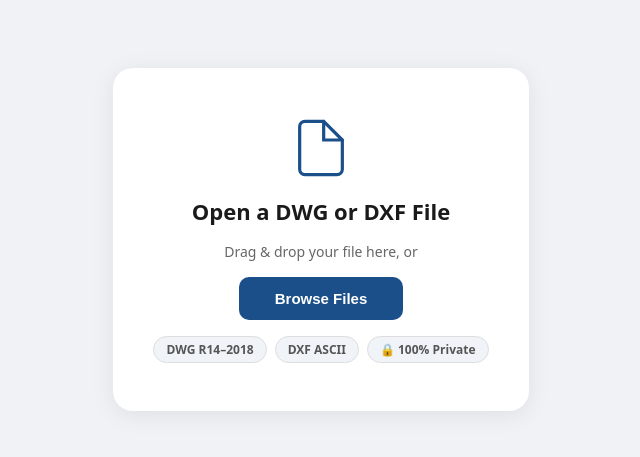
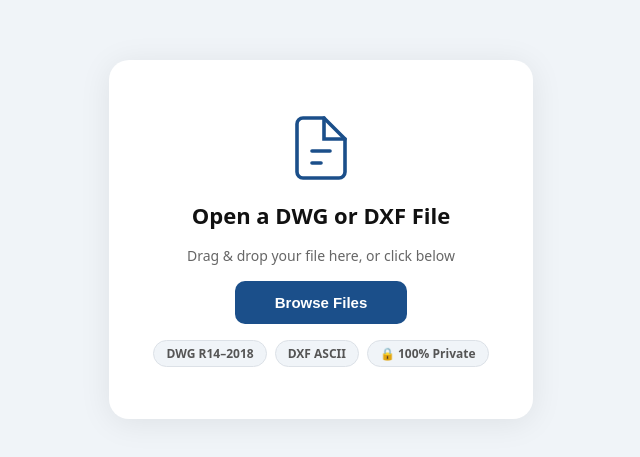
Before and after one commit to mmuge/CADviewer, a Vue app: page / in a window 1280 px wide. Shown: the part 161-618 px from the top of the page, without its empty margins (319-959 px from the left). Built offline with nearby package versions, Linux system fonts and the light colour scheme.

Commit message:
fix: use MlCadViewer official component

```diff
--- a/src/App.vue
+++ b/src/App.vue
@@ -1,45 +1,41 @@
 <template>
-  <div class="app-root" :dir="dir">
+  <div class="app-root">
 
-    <!-- Show file picker if no file loaded -->
-    <div v-if="!selectedFile" class="drop-zone" @dragover.prevent @drop.prevent="onDrop">
+    <!-- ── File picker screen ── -->
+    <div v-if="!fileUrl" class="drop-zone" @dragover.prevent @drop.prevent="onDrop">
       <div class="drop-inner">
-        <svg width="64" height="64" viewBox="0 0 24 24" fill="none"
-             stroke="currentColor" stroke-width="1.2" stroke-linecap="round">
+        <svg width="72" height="72" viewBox="0 0 24 24" fill="none"
+             stroke="#1B4F8A" stroke-width="1.2" stroke-linecap="round">
           <path d="M13 2H6a2 2 0 0 0-2 2v16a2 2 0 0 0 2 2h12a2 2 0 0 0 2-2V9z"/>
           <polyline points="13 2 13 9 20 9"/>
+          <line x1="9" y1="13" x2="15" y2="13"/>
+          <line x1="9" y1="17" x2="12" y2="17"/>
         </svg>
-        <h1>{{ dir === 'rtl' ? 'افتح ملف DWG أو DXF' : 'Open a DWG or DXF File' }}</h1>
-        <p>{{ dir === 'rtl' ? 'اسحب الملف هنا، أو' : 'Drag & drop your file here, or' }}</p>
+        <h1>Open a DWG or DXF File</h1>
+        <p>Drag & drop your file here, or click below</p>
         <input ref="fileInput" type="file" accept=".dwg,.dxf" style="display:none" @change="onInputChange" />
-        <button @click="fileInput?.click()">
-          {{ dir === 'rtl' ? 'استعراض الملفات' : 'Browse Files' }}
-        </button>
+        <button @click="fileInput?.click()">Browse Files</button>
         <div class="badges">
           <span>DWG R14–2018</span>
           <span>DXF ASCII</span>
-          <span>🔒 {{ dir === 'rtl' ? 'خصوصية تامة' : '100% Private' }}</span>
+          <span>🔒 100% Private</span>
         </div>
       </div>
     </div>
 
-    <!-- CAD Viewer Component (official @mlightcad/cad-viewer) -->
-    <div v-if="selectedFile" class="viewer-wrap">
-      <!-- Top bar -->
+    <!-- ── CAD Viewer screen ── -->
+    <div v-else class="viewer-wrap">
       <header class="top-bar">
         <span class="app-title">📐 CAD Viewer</span>
-        <span class="file-name">{{ selectedFile.name }}</span>
-        <div class="bar-actions">
-          <button @click="toggleLang">{{ isAr ? 'EN' : 'ع' }}</button>
-          <button @click="selectedFile = null">📂 {{ isAr ? 'فتح ملف آخر' : 'Open File' }}</button>
-        </div>
+        <span class="file-name">{{ fileName }}</span>
+        <button class="open-btn" @click="closeFile">📂 Open Another File</button>
       </header>
 
-      <!-- The official viewer component -->
+      <!-- Official MlCadViewer — pass the blob URL directly -->
       <MlCadViewer
         class="cad-viewer"
-        :local-file="selectedFile"
-        :locale="isAr ? 'zh' : 'en'"
+        locale="en"
+        :url="fileUrl"
       />
     </div>
 
@@ -47,21 +43,12 @@
 </template>
 
 <script setup lang="ts">
-import { ref, computed, onMounted } from 'vue'
+import { ref } from 'vue'
 import { MlCadViewer } from '@mlightcad/cad-viewer'
 
-const selectedFile = ref<File | null>(null)
-const fileInput    = ref<HTMLInputElement | null>(null)
-const isAr         = ref(false)
-const dir          = computed(() => isAr.value ? 'rtl' : 'ltr')
-
-onMounted(() => {
-  isAr.value = navigator.language.startsWith('ar')
-})
-
-function toggleLang() {
-  isAr.value = !isAr.value
-}
+const fileInput = ref<HTMLInputElement | null>(null)
+const fileUrl   = ref<string | null>(null)
+const fileName  = ref('')
 
 function onDrop(ev: DragEvent) {
   const file = ev.dataTransfer?.files[0]
@@ -79,113 +66,75 @@ function loadFile(file: File) {
     alert('Please use .dwg or .dxf files only.')
     return
   }
-  selectedFile.value = file
+  // Revoke previous URL to free memory
+  if (fileUrl.value) URL.revokeObjectURL(fileUrl.value)
+
+  fileName.value = file.name
+  fileUrl.value  = URL.createObjectURL(file)
+}
+
+function closeFile() {
+  if (fileUrl.value) URL.revokeObjectURL(fileUrl.value)
+  fileUrl.value = null
+  fileName.value = ''
 }
 </script>
 
 <style>
 *, *::before, *::after { box-sizing: border-box; margin: 0; padding: 0; }
-html, body, #app { width: 100%; height: 100%; overflow: hidden; background: #f0f2f5; }
+html, body, #app { width: 100%; height: 100%; overflow: hidden; }
 </style>
 
 <style scoped>
-.app-root {
-  width: 100%;
-  height: 100%;
-  font-family: system-ui, -apple-system, sans-serif;
+.app-root { width: 100%; height: 100%; font-family: system-ui, sans-serif; }
+
+/* Drop zone */
+.drop-zone {
+  width: 100%; height: 100%;
+  display: flex; align-items: center; justify-content: center;
+  background: #f0f4f8;
+}
+.drop-inner {
+  display: flex; flex-direction: column; align-items: center; gap: 16px;
+  padding: 52px 44px; background: white; border-radius: 20px;
+  box-shadow: 0 4px 32px rgba(0,0,0,0.08); text-align: center; max-width: 440px;
+}
+.drop-inner h1 { font-size: 22px; font-weight: 700; color: #111; }
+.drop-inner p  { font-size: 14px; color: #666; }
+.drop-inner button {
+  padding: 13px 40px; background: #1B4F8A; color: white;
+  border: none; border-radius: 10px; font-size: 15px; font-weight: 600;
+  cursor: pointer; transition: background 0.15s;
+}
+.drop-inner button:hover { background: #163f6e; }
+.badges { display: flex; gap: 8px; flex-wrap: wrap; justify-content: center; }
+.badges span {
+  padding: 4px 12px; background: #f0f4f8; border: 1px solid #dce1e7;
+  border-radius: 20px; font-size: 12px; font-weight: 600; color: #555;
 }
 
-/* ── Drop zone ── */
-.drop-zone {
-  width: 100%;
-  height: 100%;
-  display: flex;
-  align-items: center;
-  justify-content: center;
-  background: #f0f2f5;
+/* Viewer */
+.viewer-wrap {
+  width: 100%; height: 100%;
+  display: flex; flex-direction: column;
 }
-.drop-inner {
-  display: flex;
-  flex-direction: column;
-  align-items: center;
-  gap: 16px;
-  padding: 48px 40px;
-  background: white;
-  border-radius: 20px;
-  box-shadow: 0 4px 24px rgba(0,0,0,0.08);
-  text-align: center;
-  max-width: 420px;
-  color: #555;
+.top-bar {
+  height: 48px; background: white; border-bottom: 1px solid #e5e7eb;
+  display: flex; align-items: center; gap: 12px; padding: 0 16px;
+  flex-shrink: 0; box-shadow: 0 1px 4px rgba(0,0,0,0.05);
 }
-.drop-inner svg { color: #1B4F8A; }
-.drop-inner h1 { font-size: 22px; font-weight: 700; color: #1a1a1a; }
-.drop-inner p  { font-size: 14px; color: #666; }
-.drop-inner button {
-  padding: 13px 36px;
-  background: #1B4F8A;
-  color: white;
-  border: none;
-  border-radius: 10px;
-  font-size: 15px;
-  font-weight: 600;
-  cursor: pointer;
+.app-title { font-weight: 700; color: #1B4F8A; font-size: 15px; }
+.file-name  {
+  font-size: 13px; color: #555; flex: 1;
+  overflow: hidden; text-overflow: ellipsis; white-space: nowrap;
+}
+.open-btn {
+  padding: 6px 14px; border: 1px solid #ddd; border-radius: 7px;
+  background: white; cursor: pointer; font-size: 13px; white-space: nowrap;
   transition: background 0.15s;
 }
-.drop-inner button:hover { background: #1a3f70; }
-.badges {
-  display: flex;
-  gap: 8px;
-  flex-wrap: wrap;
-  justify-content: center;
-}
-.badges span {
-  padding: 4px 12px;
-  background: #f0f4f8;
-  border: 1px solid #ddd;
-  border-radius: 20px;
-  font-size: 12px;
-  font-weight: 600;
-  color: #555;
-}
+.open-btn:hover { background: #f0f4f8; }
 
-/* ── Viewer wrap ── */
-.viewer-wrap {
-  width: 100%;
-  height: 100%;
-  display: flex;
-  flex-direction: column;
-}
-
-.top-bar {
-  height: 48px;
-  background: white;
-  border-bottom: 1px solid #e5e7eb;
-  display: flex;
-  align-items: center;
-  gap: 12px;
-  padding: 0 16px;
-  flex-shrink: 0;
-  box-shadow: 0 1px 4px rgba(0,0,0,0.06);
-}
-.app-title { font-weight: 700; color: #1B4F8A; font-size: 15px; }
-.file-name  { font-size: 13px; color: #666; flex: 1;
-               overflow: hidden; text-overflow: ellipsis; white-space: nowrap; }
-.bar-actions { display: flex; gap: 8px; }
-.bar-actions button {
-  padding: 6px 12px;
-  border: 1px solid #ddd;
-  border-radius: 6px;
-  background: white;
-  cursor: pointer;
-  font-size: 13px;
-  transition: background 0.15s;
-}
-.bar-actions button:hover { background: #f0f4f8; }
-
-/* CAD viewer takes all remaining height */
-.cad-viewer {
-  flex: 1;
-  min-height: 0;
-  width: 100%;
-}
+/* The viewer fills remaining space */
+.cad-viewer { flex: 1; min-height: 0; width: 100%; }
 </style>
```
